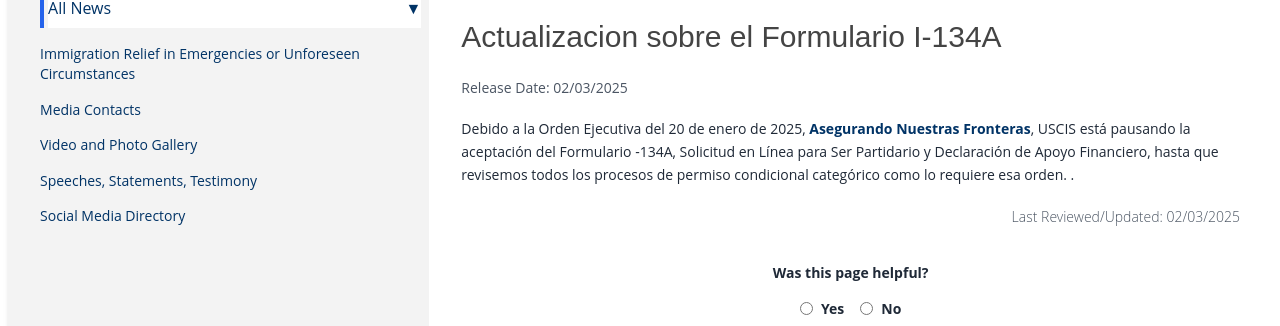
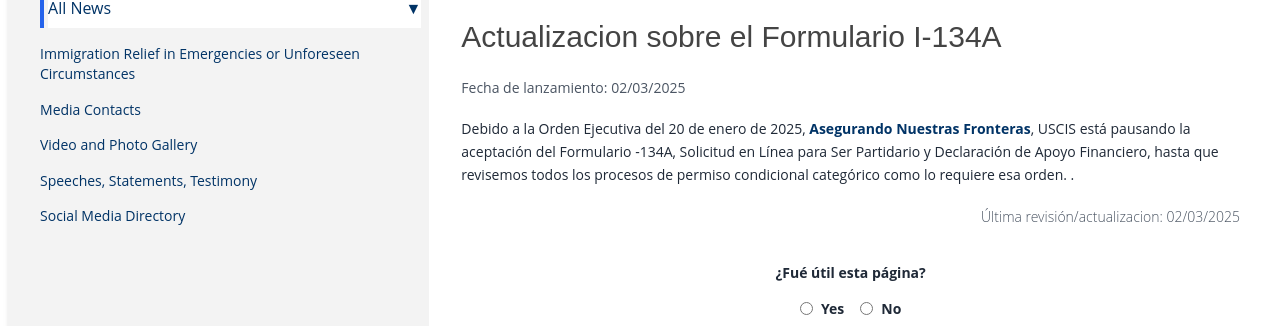
Before and after one commit to guru794/pruiebas, a React (Vite) app: page /home in a window 1280 px wide. Shown: the part 474-800 px from the top of the page. Built offline with nearby package versions, Linux system fonts and the light colour scheme.

Commit message:
Cambio a español

```diff
--- a/src/components/newsroom.jsx
+++ b/src/components/newsroom.jsx
@@ -144,7 +144,9 @@ const Newsroom = () => {
                 Actualizacion sobre el Formulario I-134A
               </div>
 
-              <p className="text-sm text-gray-600">Release Date: 02/03/2025</p>
+              <p className="text-sm text-gray-600">
+                Fecha de lanzamiento: 02/03/2025
+              </p>
 
               <p className="text-gray-800 leading-relaxed text-[14px]">
                 Debido a la Orden Ejecutiva del 20 de enero de 2025,{" "}
@@ -162,13 +164,13 @@ const Newsroom = () => {
 
               {/* Última revisión */}
               <p className="text-sm text-gray-600 font-light text-right">
-                Last Reviewed/Updated: 02/03/2025
+                Última revisión/actualizacion: 02/03/2025
               </p>
 
               {/* Pregunta sobre la página */}
               <div className="mt-8 p-4  border-gray-300 text-center">
                 <p className="text-gray-800 text-sm font-bold">
-                  Was this page helpful?
+                  ¿Fué útil esta página?
                 </p>
                 <div className="mt-4 flex justify-center items-center space-x-4">
                   <label className="flex items-center text-gray-800 text-sm font-bold">
```
